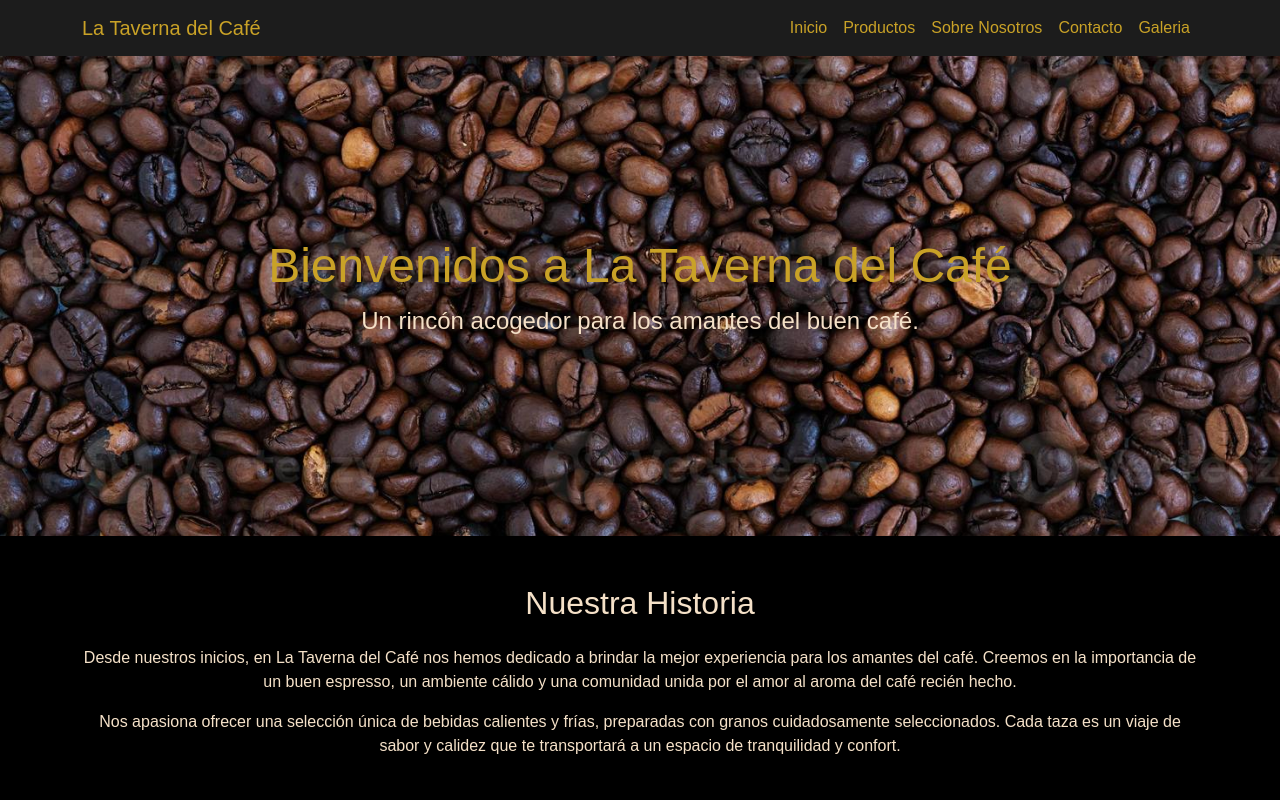
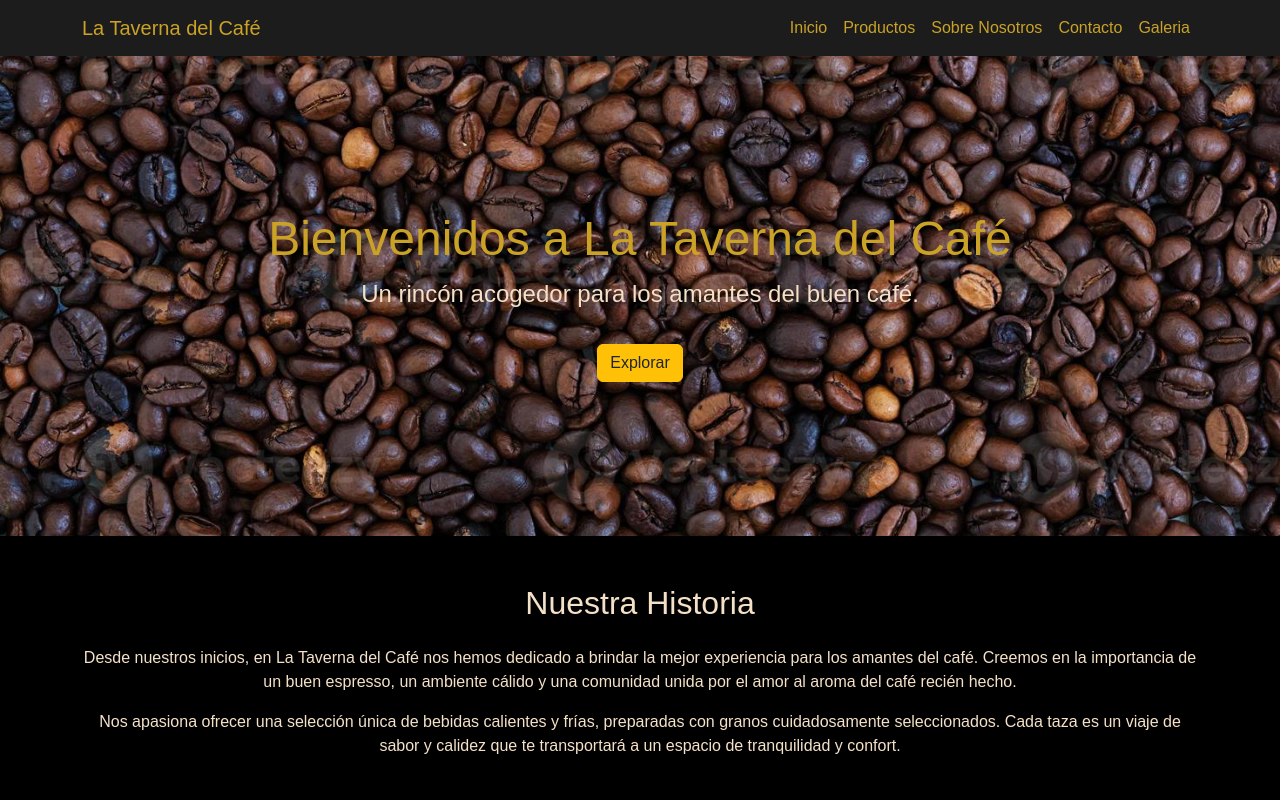
Before and after one commit to El-Rincon-Del-Cine/examen-angel1, a plain HTML site: page index.html in a window 1280 px wide. Shown: the top 800 px of the page. Drawn offline with nearby package versions, Linux system fonts and the light colour scheme.

Commit message:
Update index.html

```diff
--- a/index.html
+++ b/index.html
@@ -29,11 +29,13 @@
     </nav>
 
     <header class="hero">
-        <div class="container text-center">
-            <h1>Bienvenidos a La Taverna del Café</h1>
-            <p class="lead">Un rincón acogedor para los amantes del buen café.</p>
-        </div>
-    </header>
+    <div class="container text-center">
+        <h1>Bienvenidos a La Taverna del Café</h1>
+        <p class="lead">Un rincón acogedor para los amantes del buen café.</p>
+        <button class="btn btn-warning text-dark mt-3">Explorar</button>
+    </div>
+   </header>
+
 
     <section class="container my-5 text-center">
         <h2 class="mb-4">Nuestra Historia</h2>
```
